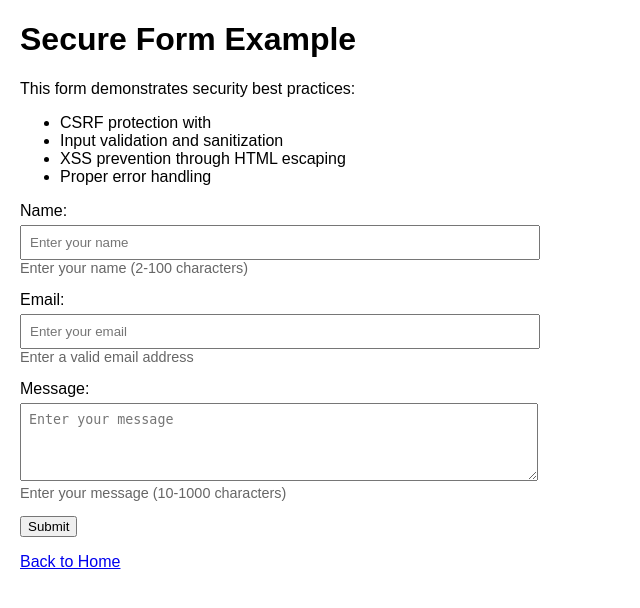
After one commit to RobertJanam/Alx_DjangoLearnLab, a Django app: template advanced_features_and_security/LibraryProject/bookshelf/templates/bookshelf/form_example.html in a window 1280 px wide. The commit adds this page. Shown: the top 608 px of the page, without its empty margins (0-640 px from the left). Run offline with Django 5.2, Linux system fonts and the light colour scheme; the template is opened without the code that fills it: values that come from a table or form of the project are taken from there, others are empty.

Commit message:
security

```diff
--- /dev/null
+++ b/advanced_features_and_security/LibraryProject/bookshelf/forms.py
@@ -0,0 +1,188 @@
+from django import forms
+from django.core.exceptions import ValidationError
+from .models import Book
+import bleach  # For HTML sanitization
+
+
+class BookForm(forms.ModelForm):
+    """
+    Secure form for creating and editing books.
+    Includes input validation and sanitization to prevent security vulnerabilities.
+    """
+
+    class Meta:
+        model = Book
+        fields = ['title', 'author', 'publication_year']
+        widgets = {
+            'title': forms.TextInput(attrs={
+                'class': 'form-control',
+                'placeholder': 'Enter book title'
+            }),
+            'author': forms.TextInput(attrs={
+                'class': 'form-control',
+                'placeholder': 'Enter author name'
+            }),
+            'publication_year': forms.NumberInput(attrs={
+                'class': 'form-control',
+                'placeholder': 'Enter publication year',
+                'min': '1000',
+                'max': '2100'
+            }),
+        }
+
+    def clean_title(self):
+        """
+        Sanitize and validate the title field.
+        Prevents XSS by removing potentially dangerous HTML/JavaScript.
+        """
+        title = self.cleaned_data.get('title', '')
+        # Sanitize HTML to prevent XSS
+        clean_title = bleach.clean(
+            title,
+            tags=[],  # No HTML tags allowed
+            attributes={},
+            strip=True
+        )
+
+        # Additional validation
+        if len(clean_title) < 2:
+            raise ValidationError("Title must be at least 2 characters long.")
+        if len(clean_title) > 200:
+            raise ValidationError("Title cannot exceed 200 characters.")
+
+        return clean_title
+
+    def clean_author(self):
+        """
+        Sanitize and validate the author field.
+        """
+        author = self.cleaned_data.get('author', '')
+        # Sanitize HTML to prevent XSS
+        clean_author = bleach.clean(
+            author,
+            tags=[],  # No HTML tags allowed
+            attributes={},
+            strip=True
+        )
+
+        if len(clean_author) < 2:
+            raise ValidationError("Author name must be at least 2 characters long.")
+        if len(clean_author) > 100:
+            raise ValidationError("Author name cannot exceed 100 characters.")
+
+        return clean_author
+
+    def clean_publication_year(self):
+        """
+        Validate publication year to prevent invalid data.
+        """
+        year = self.cleaned_data.get('publication_year')
+
+        if year is not None:
+            if year < 1000 or year > 2100:
+                raise ValidationError("Publication year must be between 1000 and 2100.")
+
+        return year
+
+
+class SearchForm(forms.Form):
+    """
+    Secure search form with input validation.
+    Demonstrates safe handling of user input for search functionality.
+    """
+    query = forms.CharField(
+        max_length=100,
+        required=True,
+        widget=forms.TextInput(attrs={
+            'class': 'form-control',
+            'placeholder': 'Search books...'
+        })
+    )
+
+    def clean_query(self):
+        """
+        Sanitize search query to prevent SQL injection and XSS.
+        """
+        query = self.cleaned_data.get('query', '')
+        # Sanitize HTML to prevent XSS
+        clean_query = bleach.clean(
+            query,
+            tags=[],  # No HTML tags allowed
+            attributes={},
+            strip=True
+        )
+
+        # Remove SQL injection patterns (basic example)
+        sql_keywords = ['DROP', 'DELETE', 'INSERT', 'UPDATE', 'SELECT', 'UNION', ';', '--']
+        for keyword in sql_keywords:
+            if keyword.lower() in clean_query.lower():
+                raise ValidationError(f"Search query contains invalid characters: {keyword}")
+
+        if len(clean_query) > 100:
+            raise ValidationError("Search query cannot exceed 100 characters.")
+
+        return clean_query
+
+
+class ExampleForm(forms.Form):
+    """
+    Example form for demonstrating security best practices.
+    Shows proper form validation and CSRF protection.
+    """
+    name = forms.CharField(
+        max_length=100,
+        required=True,
+        widget=forms.TextInput(attrs={
+            'class': 'form-control',
+            'placeholder': 'Enter your name'
+        }),
+        help_text="Enter your name (2-100 characters)"
+    )
+
+    email = forms.EmailField(
+        required=True,
+        widget=forms.EmailInput(attrs={
+            'class': 'form-control',
+            'placeholder': 'Enter your email'
+        }),
+        help_text="Enter a valid email address"
+    )
+
+    message = forms.CharField(
+        required=True,
+        widget=forms.Textarea(attrs={
+            'class': 'form-control',
+            'placeholder': 'Enter your message',
+            'rows': 4
+        }),
+        help_text="Enter your message (10-1000 characters)"
+    )
+
+    def clean_name(self):
+        """Validate and sanitize the name field."""
+        name = self.cleaned_data.get('name', '')
+        clean_name = bleach.clean(name, tags=[], attributes={}, strip=True)
+
+        if len(clean_name) < 2:
+            raise ValidationError("Name must be at least 2 characters long.")
+        if len(clean_name) > 100:
+            raise ValidationError("Name cannot exceed 100 characters.")
+
+        return clean_name
+
+    def clean_message(self):
+        """Validate and sanitize the message field."""
+        message = self.cleaned_data.get('message', '')
+        clean_message = bleach.clean(
+            message,
+            tags=['b', 'i', 'u', 'p', 'br'],  # Allow only basic formatting tags
+            attributes={},
+            strip=True
+        )
+
+        if len(clean_message) < 10:
+            raise ValidationError("Message must be at least 10 characters long.")
+        if len(clean_message) > 1000:
+            raise ValidationError("Message cannot exceed 1000 characters.")
+
+        return clean_message
--- /dev/null
+++ b/advanced_features_and_security/LibraryProject/bookshelf/templates/bookshelf/form_example.html
@@ -0,0 +1,95 @@
+<!DOCTYPE html>
+<html lang="en">
+<head>
+    <meta charset="UTF-8">
+    <meta name="viewport" content="width=device-width, initial-scale=1.0">
+    <title>Secure Form Example</title>
+    <!-- SECURITY: Content loaded from same origin only -->
+    <style>
+        body { font-family: Arial, sans-serif; margin: 20px; }
+        .error { color: red; }
+        .success { color: green; }
+        .form-group { margin-bottom: 15px; }
+        label { display: block; margin-bottom: 5px; }
+        input, textarea { width: 100%; max-width: 500px; padding: 8px; }
+        .help-text { font-size: 0.9em; color: #666; }
+    </style>
+</head>
+<body>
+    <h1>Secure Form Example</h1>
+    <p>This form demonstrates security best practices:</p>
+    <ul>
+        <li>CSRF protection with {% csrf_token %}</li>
+        <li>Input validation and sanitization</li>
+        <li>XSS prevention through HTML escaping</li>
+        <li>Proper error handling</li>
+    </ul>
+
+    {% if messages %}
+        {% for message in messages %}
+            <p class="{% if message.tags %}{{ message.tags }}{% endif %}">
+                {{ message }}
+            </p>
+        {% endfor %}
+    {% endif %}
+
+    <!-- SECURITY: CSRF token included for POST requests -->
+    <form method="post">
+        {% csrf_token %}
+
+        {% if form.non_field_errors %}
+            <div class="error">
+                {{ form.non_field_errors }}
+            </div>
+        {% endif %}
+
+        <div class="form-group">
+            <label for="id_name">Name:</label>
+            {{ form.name }}
+            {% if form.name.errors %}
+                <div class="error">{{ form.name.errors }}</div>
+            {% endif %}
+            <div class="help-text">{{ form.name.help_text }}</div>
+        </div>
+
+        <div class="form-group">
+            <label for="id_email">Email:</label>
+            {{ form.email }}
+            {% if form.email.errors %}
+                <div class="error">{{ form.email.errors }}</div>
+            {% endif %}
+            <div class="help-text">{{ form.email.help_text }}</div>
+        </div>
+
+        <div class="form-group">
+            <label for="id_message">Message:</label>
+            {{ form.message }}
+            {% if form.message.errors %}
+                <div class="error">{{ form.message.errors }}</div>
+            {% endif %}
+            <div class="help-text">{{ form.message.help_text }}</div>
+        </div>
+
+        <button type="submit">Submit</button>
+    </form>
+
+    <!-- SECURITY: External links use rel="noopener noreferrer" -->
+    <p><a href="{% url 'home' %}" rel="noopener noreferrer">Back to Home</a></p>
+
+    <!-- SECURITY: JavaScript loaded from same origin -->
+    <script>
+        // SECURITY: Content loaded from same origin
+        console.log('Secure form example loaded');
+
+        // SECURITY: Event listeners for additional validation
+        document.querySelector('form').addEventListener('submit', function(e) {
+            // Client-side validation (complementary to server-side)
+            const name = document.getElementById('id_name').value;
+            if (name.length < 2) {
+                alert('Name must be at least 2 characters long.');
+                e.preventDefault();
+            }
+        });
+    </script>
+</body>
+</html>
```
Also changed, not shown: advanced_features_and_security/LibraryProject/LibraryProject/settings.py (+76 -2 lines), advanced_features_and_security/LibraryProject/bookshelf/templates/bookshelf/book_confirm_delete.html (deleted, +0 -17 lines), advanced_features_and_security/LibraryProject/bookshelf/templates/bookshelf/book_form.html (deleted, +0 -27 lines), advanced_features_and_security/LibraryProject/bookshelf/templates/bookshelf/book_list.html (+61 -10 lines), advanced_features_and_security/LibraryProject/bookshelf/templates/bookshelf/home.html (deleted, +0 -32 lines), advanced_features_and_security/LibraryProject/bookshelf/views.py (+91 -21 lines).
